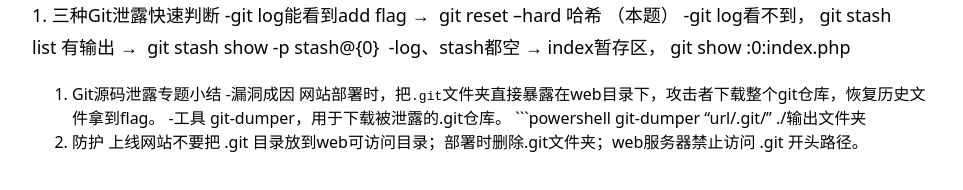
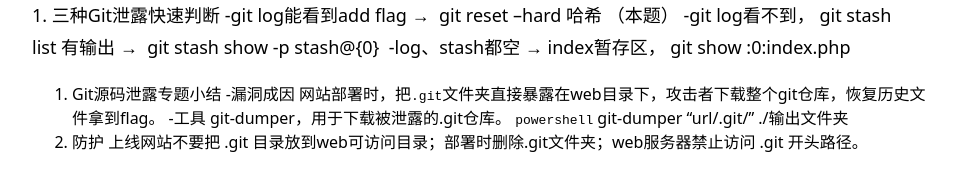
Before and after one commit to gysbfff/gysbfff.github.io, a Jekyll site: the page built from _posts/2026-09-26-index.md, in a window 1280 px wide. Shown: the part 835-1025 px from the top of the page, without its empty margins (158-1121 px from the left). Built offline with Jekyll 4.4.1, drawn with Linux system fonts in a browser that asks for light colours; our own code applies the rules of GitHub Pages for plain Markdown files.

Commit message:
Fix markdown code block syntax in index.md
Correct markdown formatting for code block in index.md.

````diff
--- a/_posts/2026-09-26-index.md
+++ b/_posts/2026-09-26-index.md
@@ -32,7 +32,7 @@
  网站部署时，把`.git`文件夹直接暴露在web目录下，攻击者下载整个git仓库，恢复历史文件拿到flag。
  -工具
  git‑dumper，用于下载被泄露的.git仓库。
- ```powershell
+ ```powershell```
  git‑dumper "url/.git/" ./输出文件夹
 3. 防护
   上线网站不要把 .git 目录放到web可访问目录；部署时删除.git文件夹；web服务器禁止访问 .git 开头路径。
````
